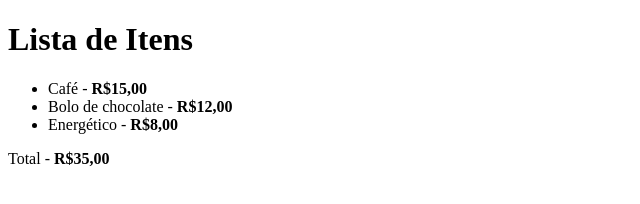
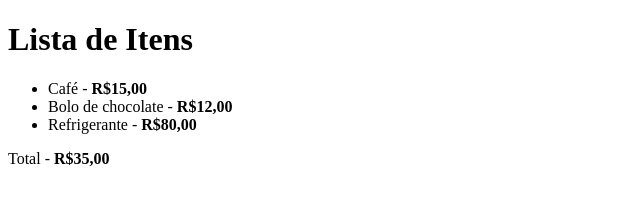
Before and after one commit to Markinjr92/aulas-dev-em-dobro, a plain HTML site: page curso/Exercicios/Exercicio-1/index.html in a window 1280 px wide. Shown: the full height of the page, 0-640 px from the left. Drawn offline with Linux system fonts and the light colour scheme.

Commit message:
trocado de energetico para refrigerante e alterado valor

```diff
--- a/curso/Exercicios/Exercicio-1/index.html
+++ b/curso/Exercicios/Exercicio-1/index.html
@@ -13,7 +13,7 @@
     <ul>
         <li>Café - <strong>R$15,00</strong></li>
         <li>Bolo de chocolate - <strong>R$12,00</strong></li>
-        <li>Energético - <strong>R$8,00</strong></li>
+        <li>Refrigerante - <strong>R$80,00</strong></li>
     </ul>
     <p>Total - <strong>R$35,00</strong></p>
 </body>
```
